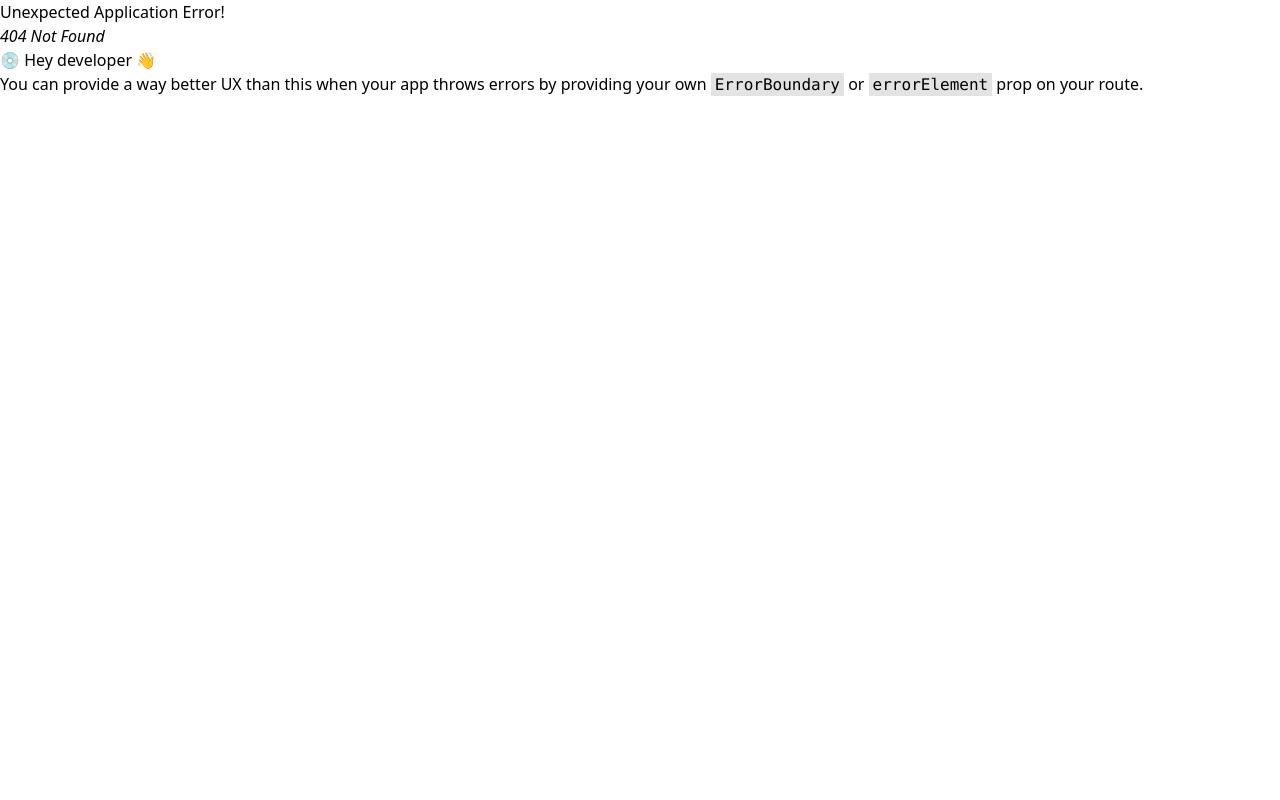
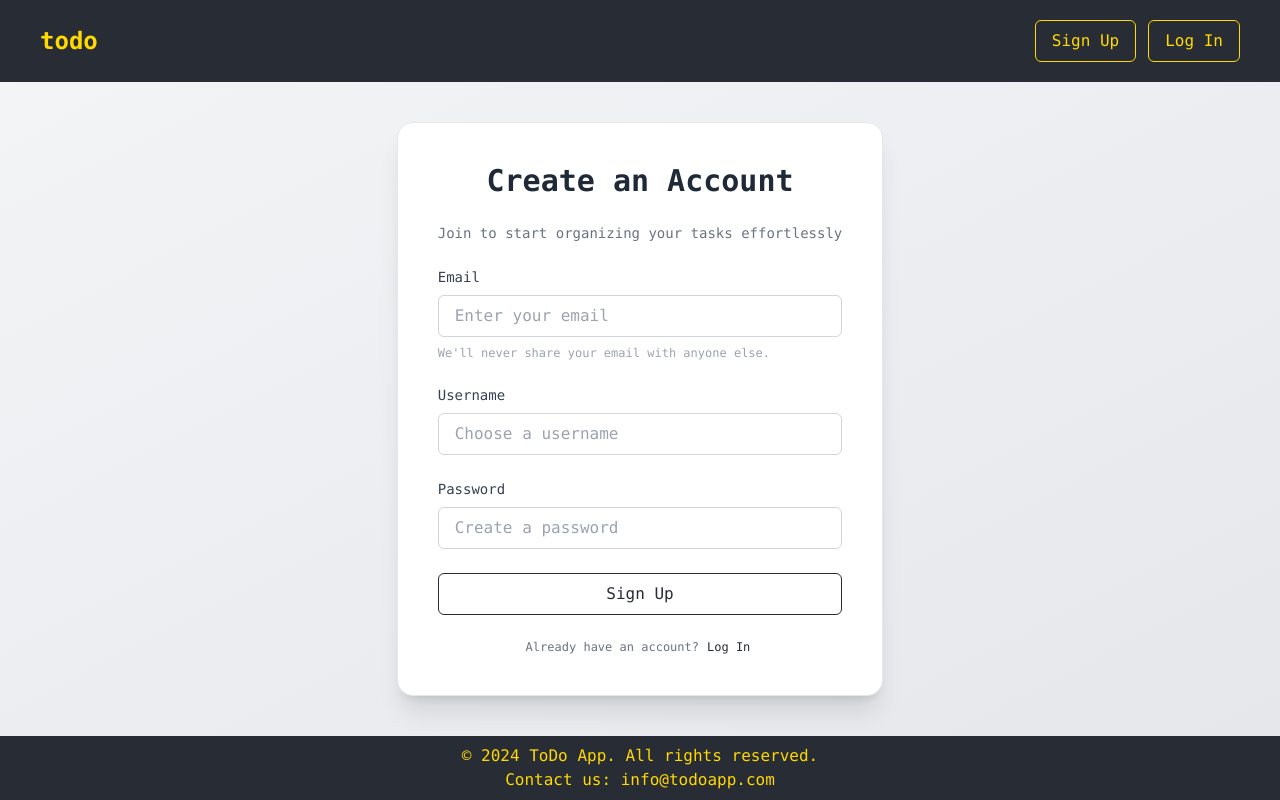
Before and after one commit to krishna-bhardwaj/todo-project, a React (Create React App) app in the folder frontend/: page /signup in a window 1280 px wide. Before the commit this address had no page. Built offline with nearby package versions, Linux system fonts and the light colour scheme.

Commit message:
login signup ui changes done

```diff
--- a/frontend/src/components/index.js
+++ b/frontend/src/components/index.js
@@ -1 +1,2 @@
-export {default as Button} from "./button"
+export {default as Button} from "./button";
+export {default as Input} from "./input";
--- /dev/null
+++ b/frontend/src/components/input.jsx
@@ -0,0 +1,17 @@
+const Input = ({type="text",required=false,placeholder="Enter", minLength, label}) => {
+    return (
+        <div className="flex flex-col gap-2">
+            {
+                label && <label className="text-sm font-medium text-gray-700">{label}</label>
+            }
+            <input
+                type={type}
+                required={required}
+                placeholder={placeholder}
+                minLength={minLength}
+                className="px-4 py-2 border border-gray-300 rounded-md focus:outline-none focus:ring-2 focus:ring-[#282c34] transition"
+            />
+        </div>);
+}
+
+export default Input;
--- a/frontend/src/pages/homePage/index.jsx
+++ b/frontend/src/pages/homePage/index.jsx
@@ -2,7 +2,7 @@ import { Button } from "../../components";
 
 const HomePage = () => {
   return (
-    <div className=" w-full h-full flex flex-col items-center justify-center bg-gray-100 text-center px-6">
+    <div className="w-full h-full flex flex-col items-center justify-center bg-gray-100 text-center px-6">
       <h1 className="text-4xl font-bold text-gray-800 mb-4">
         Take Control of Your Day
       </h1>
--- /dev/null
+++ b/frontend/src/pages/login/index.jsx
@@ -0,0 +1,54 @@
+import { useRef } from "react";
+import { Button, Input } from "../../components";
+import {Link} from "react-router-dom";
+
+const LogIn = () => {
+  const ref = useRef();
+
+  const handleSubmit = (e) => {
+    e.preventDefault();
+    console.log("submit");
+    console.log(ref);
+  };
+
+  return (
+    <div className="h-full w-full flex items-center justify-center bg-gradient-to-br from-gray-100 to-gray-200 px-4">
+      <form
+        ref={ref}
+        onSubmit={handleSubmit}
+        className="bg-white p-10 rounded-2xl shadow-xl flex flex-col gap-6 border border-gray-200"
+      >
+        <h2 className="text-3xl font-bold text-center text-gray-800">
+          Welcome Back
+        </h2>
+        <p className="text-sm text-gray-500 text-center">
+          Log in to manage your tasks efficiently
+        </p>
+        <Input
+          label="Username"
+          required
+          placeholder="Enter your username"
+
+        />
+        <Input
+          label="Password"
+          type="password"
+          required
+          minLength={5}
+          placeholder="Enter your password"
+        />
+
+        <Button title="Log In" isbgThemeLight />
+
+        <p className="text-xs text-gray-500 text-center">
+          <span className="mr-1">Don’t have an account?</span>
+          <Link className="text-[#282c34] font-medium p-1 rounded-md hover:underline hover:text-[#ffd900] hover:bg-[#282c34]" to="/signup">
+            Sign Up
+          </Link>
+        </p>
+      </form>
+    </div>
+  );
+};
+
+export default LogIn;
--- a/frontend/src/pages/login/login.jsx
+++ /dev/null
@@ -1,91 +0,0 @@
-import React from "react";
-import "../styles/signup.css";
-import { useNavigate } from "react-router-dom";
-import { useContext } from "react";
-import { LoginContext } from "../../store/loginContext";
-import { TodoItemsContext } from "../../store/todoContext";
-const LogIn = () => {
-  const { dispatchTasks } = useContext(LoginContext);
-  const { dispatchAction } = useContext(TodoItemsContext);
-  const navigate = useNavigate();
-  const handleLogin = async (e) => {
-    e.preventDefault();
-    const username = e.target.username.value;
-    const password = e.target.password.value;
-    try {
-      const response = await fetch("http://localhost:5000/api/v1/sign_in", {
-        method: "POST",
-        headers: {
-          "Content-Type": "application/json",
-        },
-        body: JSON.stringify({
-          username,
-          password,
-        }),
-      });
-
-      if (response.ok) {
-        const json = await response.json();
-        const loginAction = {
-          type: "LOG_IN",
-          payload: { username: username },
-        };
-        dispatchTasks(loginAction);
-        const response2 = await fetch("http://localhost:5000/api/v2/getTasks", {
-          method: "POST",
-          headers: {
-            "Content-Type": "application/json",
-          },
-          body: JSON.stringify({
-            username,
-          }),
-        });
-        const tasks = await response2.json();
-        dispatchAction({ type: "LOAD_TASK", payload: tasks.list});
-        navigate("/addTask");
-      } else {
-        const json = await response.json();
-        alert(json.message);
-      }
-    } catch (error) {
-      console.error("An error occurred.", error);
-    }
-  };
-
-  return (
-    <div className="signup-container">
-      <form onSubmit={handleLogin}>
-        <div className="signup-row">
-          <label htmlFor="username" className="form-label">
-            Username
-          </label>
-          <input
-            type="text"
-            required
-            className="form-control"
-            id="username"
-            name="username"
-          />
-        </div>
-        <div className="signup-row">
-          <label htmlFor="password" className="form-label">
-            Password
-          </label>
-          <input
-            type="password"
-            minLength={5}
-            required
-            className="form-control"
-            id="password"
-            name="password"
-          />
-        </div>
-        <button type="submit" id="signup" className="btn btn-primary">
-          Log In
-        </button>
-      </form>
-    </div>
-  );
-};
-
-export default LogIn;
--- a/frontend/src/pages/signup/index.jsx
+++ b/frontend/src/pages/signup/index.jsx
@@ -1,80 +1,64 @@
-import React from "react";
-import "../styles/signup.css";
-import { useNavigate } from 'react-router-dom';
+import { useRef } from "react";
+import { Button, Input } from "../../components";
+import { Link } from "react-router-dom";
 
 const SignUp = () => {
-  const navigate = useNavigate();
-  const handleRegister = async (e) => {
+  const ref = useRef();
+
+  const handleRegister = (e) => {
     e.preventDefault();
-    const email = e.target.email.value;
-    const username = e.target.username.value;
-    const password = e.target.password.value;
-    const response = await fetch("http://localhost:5000/api/v1/register", {
-      method: "POST",
-      headers: {
-        "Content-Type": "application/json",
-      },
-      body: JSON.stringify({
-        email,
-        username,
-        password,
-      }),
-    });
-    const json = await response.json();
-    if(json.message === "You have registered.") {
-      alert("You have registered. Proceed to Log In.");
-      navigate("/login");
-    }
-    else alert(json.message);
+    console.log("register");
+    console.log(ref);
   };
 
   return (
-    <div className="signup-container">
-      <form onSubmit={handleRegister}>
-        <div className="signup-row">
-          <label htmlFor="email" className="form-label">
-            Email address
-          </label>
-          <input
+    <div className="h-full w-full flex items-center justify-center bg-gradient-to-br from-gray-100 to-gray-200 px-4">
+      <form
+        ref={ref}
+        onSubmit={handleRegister}
+        className="bg-white p-10 rounded-2xl shadow-xl flex flex-col gap-6 border border-gray-200"
+      >
+        <h2 className="text-3xl font-bold text-center text-gray-800">
+          Create an Account
+        </h2>
+        <p className="text-sm text-gray-500 text-center">
+          Join to start organizing your tasks effortlessly
+        </p>
+
+        <Input
+          label="Email"
           type="email"
           required
-            className="form-control"
-            id="email"
-            name="email"
-            aria-describedby="emailHelp"
+          placeholder="Enter your email"
         />
-          <div id="emailHelp" className="form-text">
-            We'll never share your email with anyone else.
-          </div>
-        </div>
-        <div className="signup-row">
-          <label htmlFor="username" className="form-label">
-            Username
-          </label>
-          <input
+        <p className="text-xs text-gray-400 -mt-4">We'll never share your email with anyone else.</p>
+
+        <Input
+          label="Username"
           type="text"
           required
-            className="form-control"
-            id="username"
-            name="username"
+          placeholder="Choose a username"
         />
-        </div>
-        <div className="signup-row">
-          <label htmlFor="password" className="form-label">
-            Password
-          </label>
-          <input
+
+        <Input
+          label="Password"
           type="password"
+          required
           minLength={5}
-            required
-            className="form-control"
-            id="password"
-            name="password"
+          placeholder="Create a password"
         />
-        </div>
-        <button type="submit" id="signup" className="btn btn-primary">
-          SignUp
-        </button>
+
+        <Button title="Sign Up" isbgThemeLight />
+
+        <p className="text-xs text-gray-500 text-center">
+          <span className="mr-1">Already have an account?</span>
+          <Link
+            className="text-[#282c34] font-medium p-1 rounded-md hover:underline hover:text-[#ffd900] hover:bg-[#282c34]"
+            to="/login"
+          >
+            Log In
+          </Link>
+        </p>
       </form>
     </div>
   );
--- a/frontend/src/router/index.jsx
+++ b/frontend/src/router/index.jsx
@@ -1,6 +1,8 @@
 import { createBrowserRouter } from "react-router-dom";
 import App from "../App";
 import HomePage from "../pages/homePage";
+import LogIn from "../pages/login";
+import SignUp from "../pages/signup";
 
 const router = createBrowserRouter([
     {
@@ -8,6 +10,8 @@ const router = createBrowserRouter([
         Component:App,
         children: [
             {index: true, Component:HomePage },
+            {path:"/login", Component:LogIn},
+            {path:"/signup", Component:SignUp}
         ]
     }
 ]);
```
Lines whose indentation alone changed are shown as unchanged.
